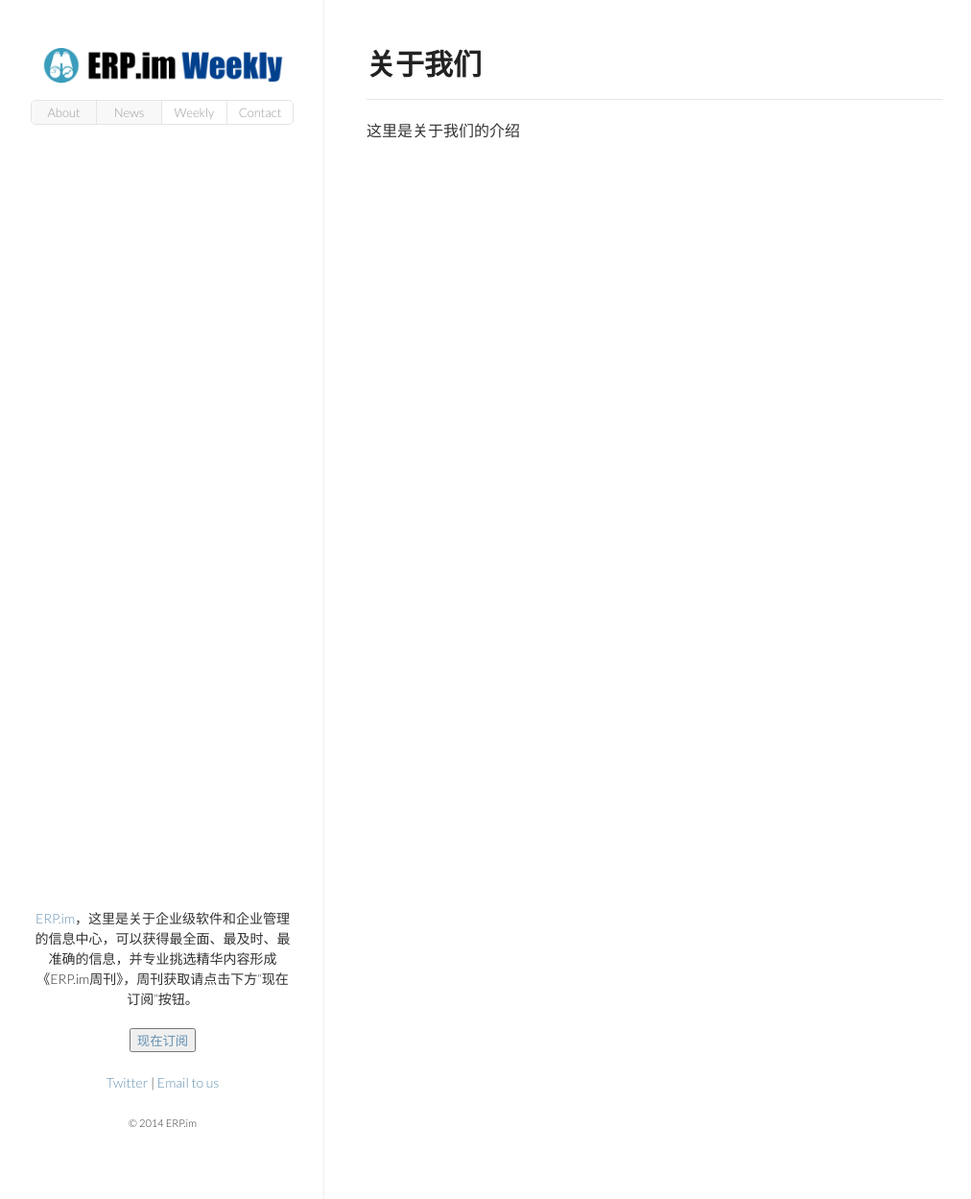
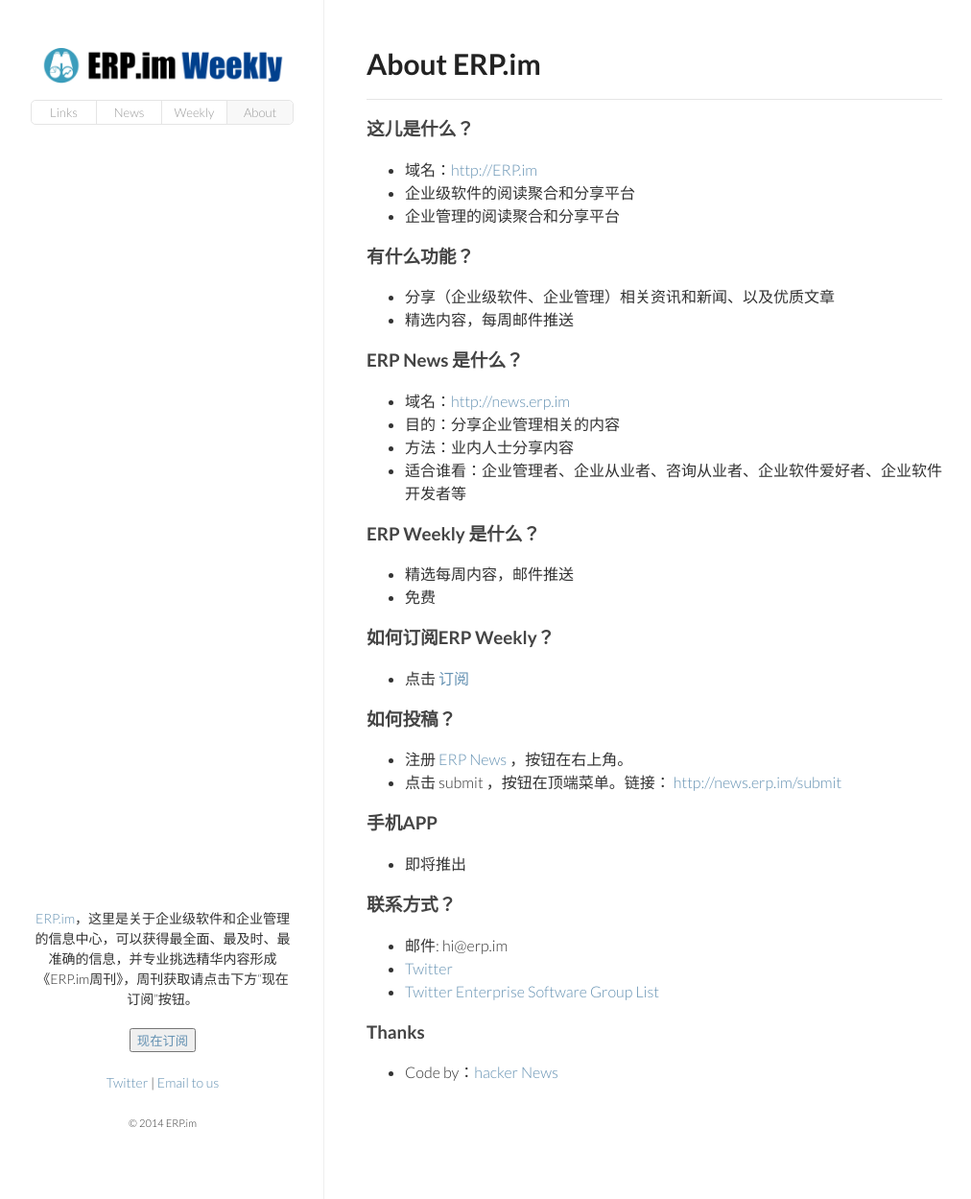
Before and after one commit to pafa/erpim, a Jekyll site: the page built from _pages/about.md, in a window 1280 px wide and 1249 px high. Shown: the whole window at 96% size, without its empty margins (133-1145 px from the left). Built offline with Jekyll 4.4.1, drawn with Linux system fonts in a browser that asks for light colours; comment, search, counter and statistics services are not loaded.

Commit message:
Links update

```diff
--- a/_config.yml
+++ b/_config.yml
@@ -12,6 +12,6 @@
 excerpt_separator: "{{ more }}"
 
 safe:     true
-pygments: false
+highlighter: pygments
 markdown: 'kramdown'
 timezone: 'America/Chicago'
--- a/_layouts/default.html
+++ b/_layouts/default.html
@@ -21,11 +21,11 @@
 			<header>
 				<h1><a href="/"><img src="/img/erpim-logo.png" alt="{{ site.name }}" width="300" /></a></h1>
 				<nav><ul>
+					<li><a {% if location == 'links' %}class="active" {% endif %}href="/Links/">Links</a></li>
+					<!-- <li><a {% if location == 'projects' %}class="active" {% endif %}href="/projects/">新闻</a></li> -->
+					<li><a href="http://news.erp.im/" target='_blank'>News</a></li>
+					<li><a {% if location == 'blog' %}class="active" {% endif %}href="/blog/">Weekly</a></li>
 					<li><a {% if location == 'about' %}class="active" {% endif %}href="/about/">About</a></li>
-					<!-- <li><a {% if location == 'projects' %}class="active" {% endif %}href="/projects/">新闻</a></li> -->
-					<li><a class="active" href="http://news.erp.im/" target='_blank'>News</a></li>
-					<li><a {% if location == 'blog' %}class="active" {% endif %}href="/blog/">Weekly</a></li>
-					<li><a {% if location == 'contact' %}class="active" {% endif %}href="/contact/">Contact</a></li>
 				</ul></nav>
 			</header>
 			<section>
--- a/_pages/about.md
+++ b/_pages/about.md
@@ -1,11 +1,54 @@
 ---
 permalink: /about/
 layout:    default
-title:     About us
-nobio:     true
+title:     About ERP.im
 ---
 
-# 关于我们
-----------------
+# About ERP.im
+------------
 
-这里是关于我们的介绍
+### 这儿是什么？
+
+- 域名：<http://ERP.im>
+- 企业级软件的阅读聚合和分享平台
+- 企业管理的阅读聚合和分享平台
+
+### 有什么功能？
+
+- 分享（企业级软件、企业管理）相关资讯和新闻、以及优质文章
+- 精选内容，每周邮件推送
+
+### ERP News 是什么？
+
+- 域名：<http://news.erp.im>
+- 目的：分享企业管理相关的内容
+- 方法：业内人士分享内容
+- 适合谁看：企业管理者、企业从业者、咨询从业者、企业软件爱好者、企业软件开发者等
+
+### ERP Weekly 是什么？
+
+- 精选每周内容，邮件推送
+- 免费
+
+### 如何订阅ERP Weekly？
+
+- 点击 [订阅](http://eepurl.com/7g1IL)
+
+### 如何投稿？
+
+- 注册 [ERP News](http://news.erp.im) ，按钮在右上角。
+- 点击 submit ，按钮在顶端菜单。链接： <http://news.erp.im/submit>
+
+### 手机APP
+
+- 即将推出
+
+### 联系方式？
+
+- 邮件: hi@erp.im
+- [Twitter](http://twitter.com/erpdotim)
+- [Twitter Enterprise Software Group List](https://twitter.com/erpdotim/lists/esg)
+
+### Thanks
+
+- Code by：[hacker News](https://news.ycombinator.com)
--- a/blog/index.html
+++ b/blog/index.html
@@ -1,10 +1,10 @@
 ---
 layout:    default
-title:     ERP.im Blog
+title:     ERP.im Weekly
 blogfeed:  true
 ---
 
-<h1>内容精选</h1>
+<h1>ERP.im Weekly</h1>
 <hr />
 
 <div class="articles">
```
Also changed, not shown: _pages/Links.md (added, +11 -0 lines), _pages/contact-thankyou.md (deleted, +0 -13 lines), _pages/contact.md (deleted, +0 -11 lines), _posts/2014-11-03-erpim-weekly-001.md (renamed from _posts/2014-10-22-erpim-weekly-201439.md, +16 -14 lines).
